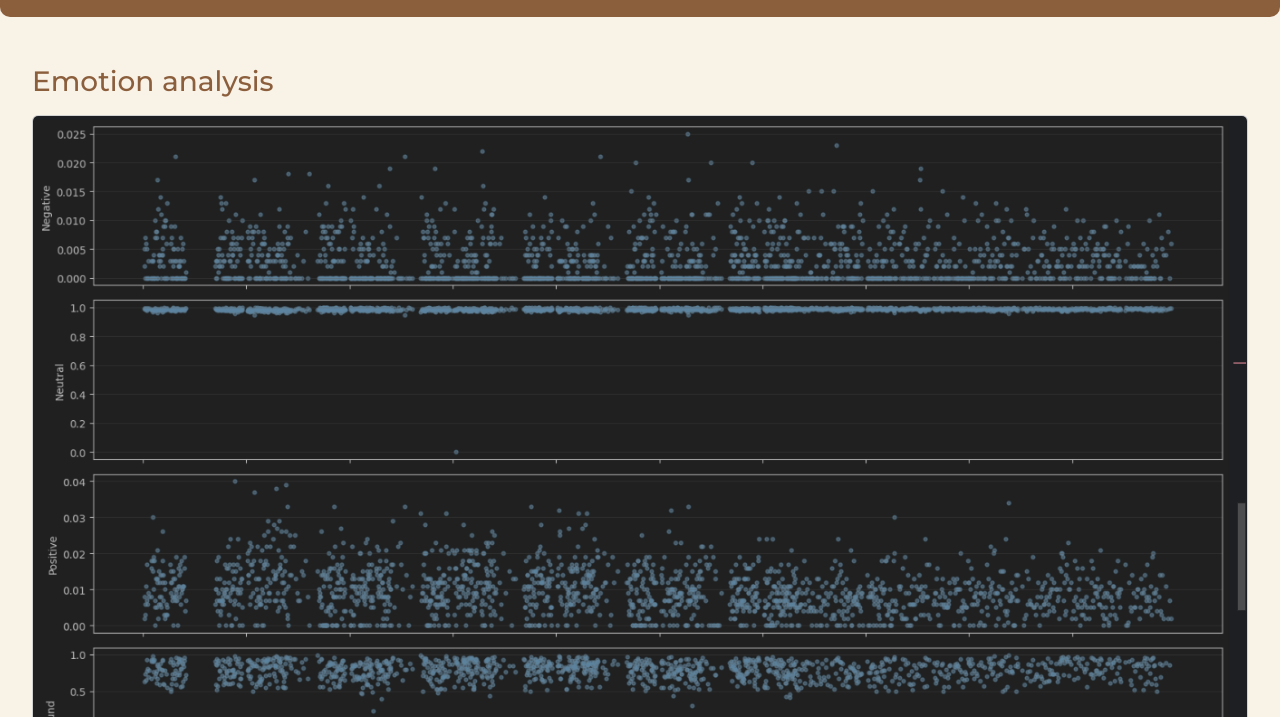
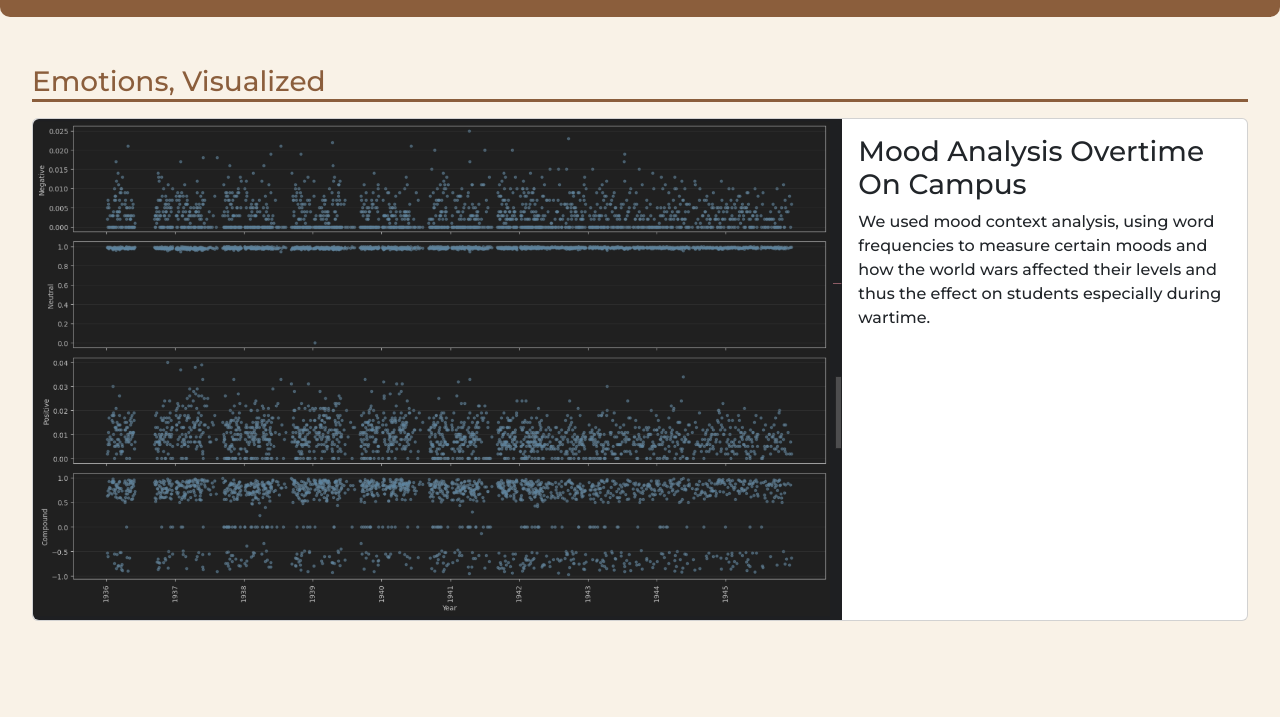
Before and after one commit to saksham399/BoilerMakerWarTime, a plain HTML site: page stats.html in a window 1280 px wide. Shown: the part 83-800 px from the top of the page. Drawn offline with nearby package versions, Linux system fonts and the light colour scheme.

Commit message:
changed a lot

```diff
--- a/static/style.css
+++ b/static/style.css
@@ -125,6 +125,7 @@ html,body{
   color:var(--accent);
   font-size:28px;
   margin-bottom:16px;
+  border-bottom: #8b5e3c 3px solid;
 }
 
 .analysis-card{
@@ -156,3 +157,13 @@ html,body{
 ::-webkit-scrollbar-thumb:hover {
   background-color: #c5a287;
 }
+
+.card-img-top{
+    width: 60%;
+    height: auto;
+}
+
+.card{
+    width: auto;
+    height: auto;
+}
--- a/stats.html
+++ b/stats.html
@@ -33,12 +33,18 @@
   <main class="container-fluid page-content">
     <section id="emotion-analysis" class="py-5">
       <div class="container">
-        <h2 class="montserrat-main section-heading">Emotion analysis</h2>
-        <div class="card mb-3">
-            <img class="card-img-top" src="static/graf.png" alt="Card image cap">
-            <div class="card-body">
-                <h5 class="card-title">Mood Analysis Overtime On Campus</h5>
-                <p class="card-text">We used mood context analysis, using word frequencies to measure certain moods and how the world wars affected their levels and thus the effect on students especially during wartime.</p>
+        <h2 class="montserrat-main section-heading">Emotions, Visualized</h2>
+        <div class="card mb-3" style="max-width: 100vw;">
+            <div class="row g-0">
+                <div class="col-md-8">
+                    <img src="static/graf.png" class="img-fluid rounded-start" alt="...">
+                </div>
+                <div class="col-md-4">
+                    <div class="card-body">
+                        <h3 class="card-title">Mood Analysis Overtime On Campus</h3>
+                        <p class="card-text">We used mood context analysis, using word frequencies to measure certain moods and how the world wars affected their levels and thus the effect on students especially during wartime.</p>
+                    </div>
+                </div>
             </div>
         </div>
       </div>
```
